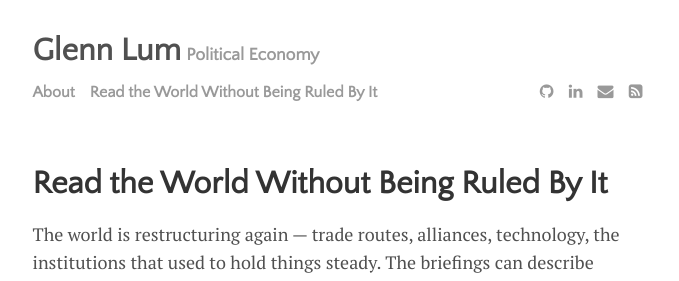
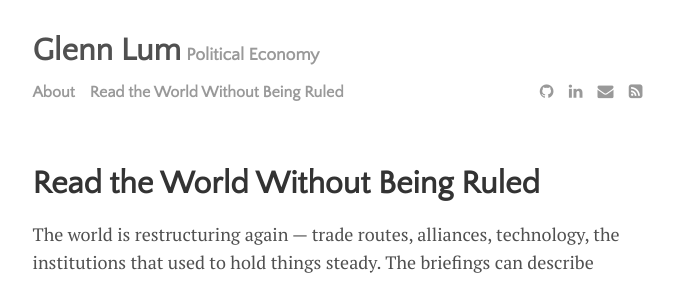
Before and after one commit to GD-MRNG/political-economy-blog, a Jekyll site: the page built from menu/reading-the-world.md, in a window 1280 px wide. Shown: the top 281 px of the page, without its empty margins (300-979 px from the left). Built offline with Jekyll 4.4.1, drawn with Linux system fonts in a browser that asks for light colours.

```diff
--- a/_data/settings.yml
+++ b/_data/settings.yml
@@ -8,7 +8,7 @@ google-ID: ''
 
 menu:
 - {name: 'About',   url: 'about.html'}
-- {name: 'Read the World Without Being Ruled By It',   url: 'read-the-world.html'}
+- {name: 'Read the World Without Being Ruled',   url: 'read-the-world.html'}
 
 # Available social icons are powered by Font Awesome, so you can use any icon that they offer
 social:
--- a/menu/reading-the-world.md
+++ b/menu/reading-the-world.md
@@ -1,7 +1,7 @@
 ---
 layout: page
-title: "Read the World Without Being Ruled By It"
-permalink: /read-the-world
+title: "Read the World Without Being Ruled"
+permalink: /read-the
 ---
 
 The world is restructuring again — trade routes, alliances, technology, the institutions that used to hold things steady. The briefings can describe what's shifting and why. What they generally can't tell you is how to actually relate to what you now know. That's a separate question, and it deserves its own answer.
```
